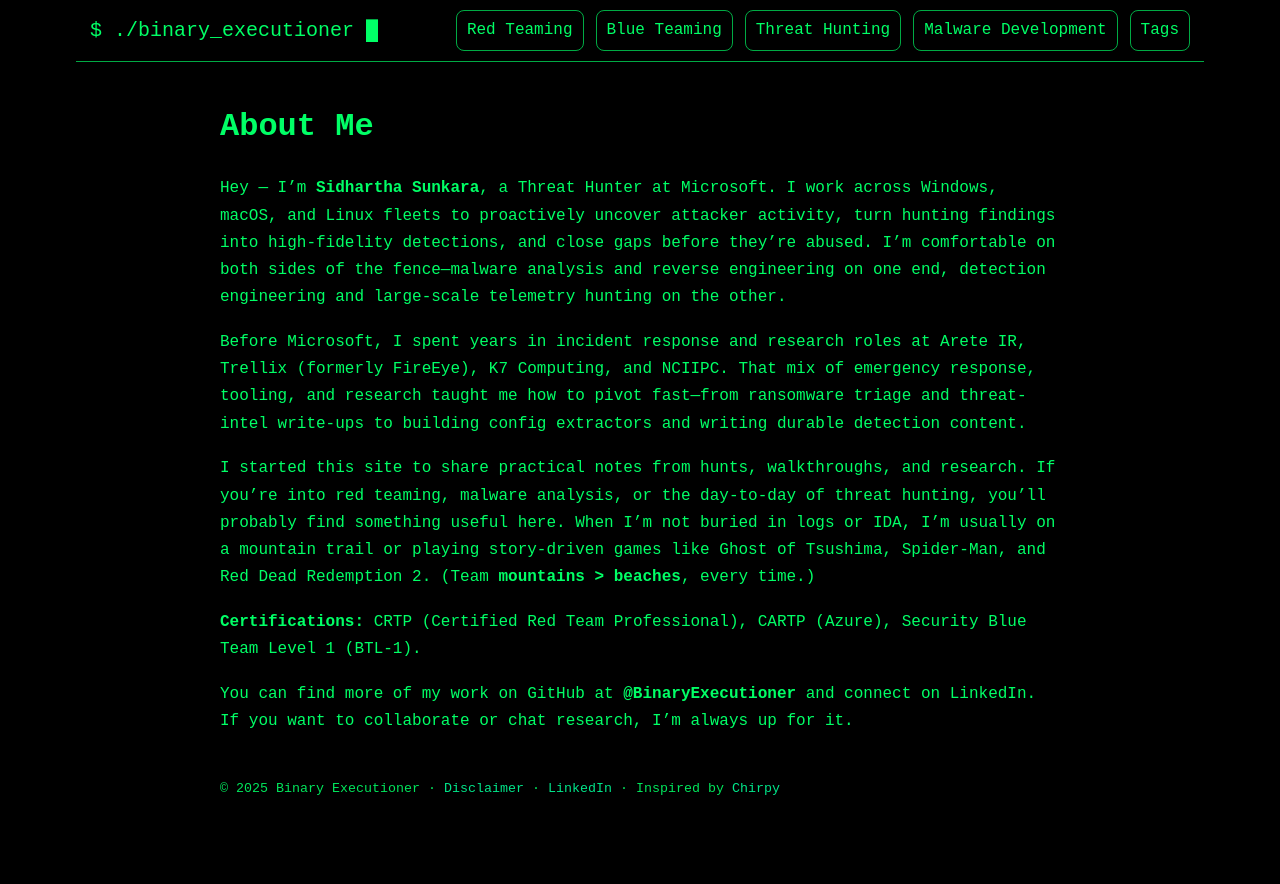
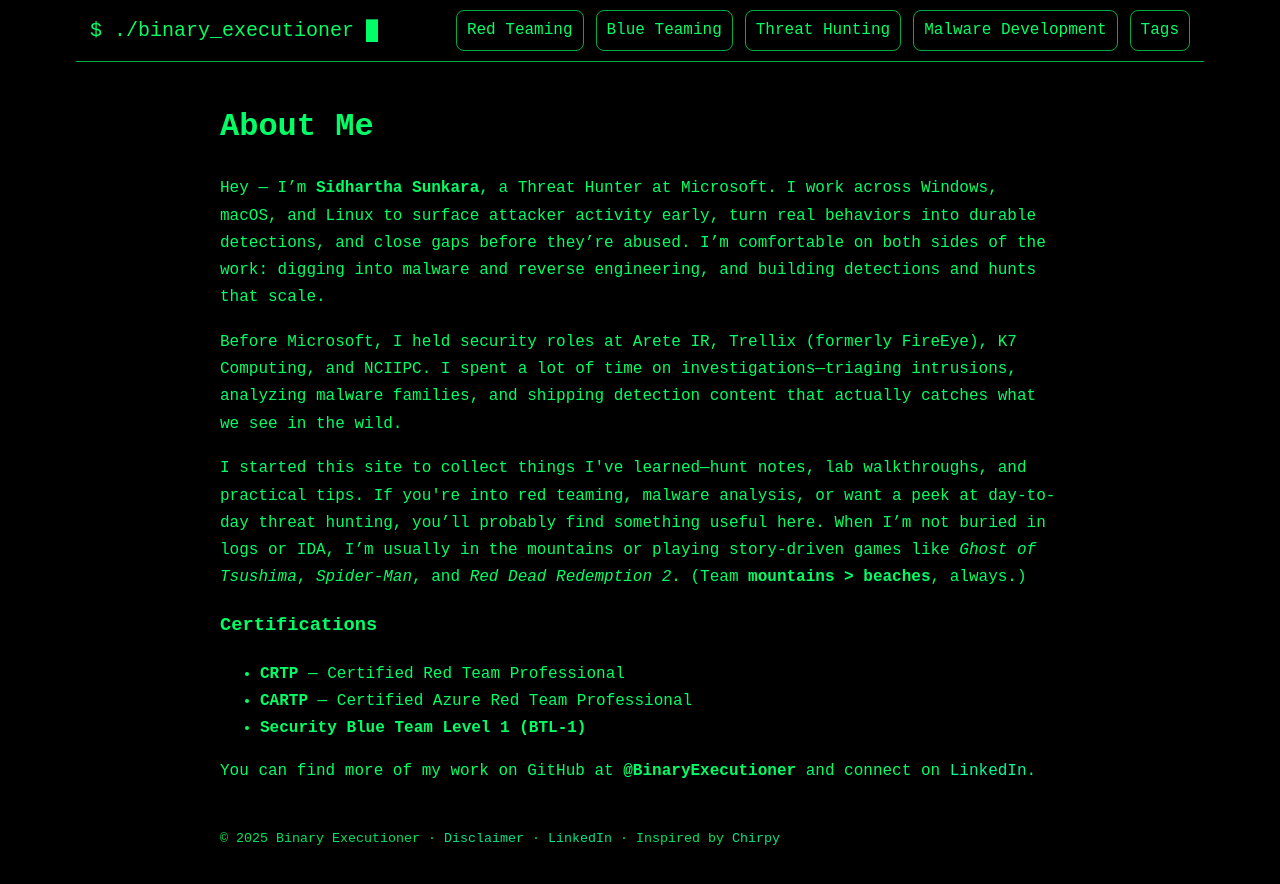
Before and after one commit to BinaryExecutioner/BinaryExecutioner.github.io, a Jekyll site: the page built from index.html, in a window 1280 px wide. Shown: the top 884 px of the page. Built offline with Jekyll 4.4.1, drawn with Linux system fonts in a browser that asks for light colours.

Commit message:
Added changes

```diff
--- a/index.html
+++ b/index.html
@@ -6,24 +6,29 @@ permalink: /
 
 <div class="about-container">
   <p>
-    Hey — I’m <strong>Sidhartha Sunkara</strong>, a Threat Hunter at Microsoft. I work across Windows, macOS, and Linux fleets to proactively uncover attacker activity, turn hunting findings into high-fidelity detections, and close gaps before they’re abused. I’m comfortable on both sides of the fence—malware analysis and reverse engineering on one end, detection engineering and large-scale telemetry hunting on the other.
+    Hey — I’m <strong>Sidhartha Sunkara</strong>, a Threat Hunter at Microsoft. I work across Windows, macOS, and Linux to surface attacker activity early, turn real behaviors into durable detections, and close gaps before they’re abused. I’m comfortable on both sides of the work: digging into malware and reverse engineering, and building detections and hunts that scale.
   </p>
 
   <p>
-    Before Microsoft, I spent years in incident response and research roles at Arete IR, Trellix (formerly FireEye), K7 Computing, and NCIIPC. That mix of emergency response, tooling, and research taught me how to pivot fast—from ransomware triage and threat-intel write-ups to building config extractors and writing durable detection content.
+    Before Microsoft, I held security roles at Arete IR, Trellix (formerly FireEye), K7 Computing, and NCIIPC. I spent a lot of time on investigations—triaging intrusions, analyzing malware families, and shipping detection content that actually catches what we see in the wild.
   </p>
 
   <p>
-    I started this site to share practical notes from hunts, walkthroughs, and research. If you’re into red teaming, malware analysis, or the day-to-day of threat hunting, you’ll probably find something useful here. When I’m not buried in logs or IDA, I’m usually on a mountain trail or playing story-driven games like Ghost of Tsushima, Spider-Man, and Red Dead Redemption 2. (Team <strong>mountains &gt; beaches</strong>, every time.)
+    I started this site to collect things I've learned—hunt notes, lab walkthroughs, and practical tips. If you're into red teaming, malware analysis, or want a peek at day-to-day threat hunting, you’ll probably find something useful here. When I’m not buried in logs or IDA, I’m usually in the mountains or playing story-driven games like <em>Ghost of Tsushima</em>, <em>Spider-Man</em>, and <em>Red Dead Redemption 2</em>. (Team <strong>mountains &gt; beaches</strong>, always.)
   </p>
 
+  <h3>Certifications</h3>
+  <ul class="cert-list">
+    <li><strong>CRTP</strong> — Certified Red Team Professional</li>
+    <li><strong>CARTP</strong> — Certified Azure Red Team Professional</li>
+    <li><strong>Security Blue Team Level 1 (BTL-1)</strong></li>
+  </ul>
+
   <p>
-    <strong>Certifications:</strong> CRTP (Certified Red Team Professional), CARTP (Azure), Security Blue Team Level 1 (BTL-1).
+    You can find more of my work on GitHub at <strong>@BinaryExecutioner</strong> and connect on
+    <a href="https://www.linkedin.com/in/sidhartha-sunkara" target="_blank" rel="me noopener">LinkedIn</a>.
   </p>
 
-  <p>
-    You can find more of my work on GitHub at <strong>@BinaryExecutioner</strong> and connect on LinkedIn. If you want to collaborate or chat research, I’m always up for it.
-  </p>
 </div>
 
 <style>
```
Also changed, not shown: _posts/2024-09-27-PL_BlobV.md (+1 -1 lines), _posts/2025-10-13-HTB_Cloudy.md (+4 -4 lines).
